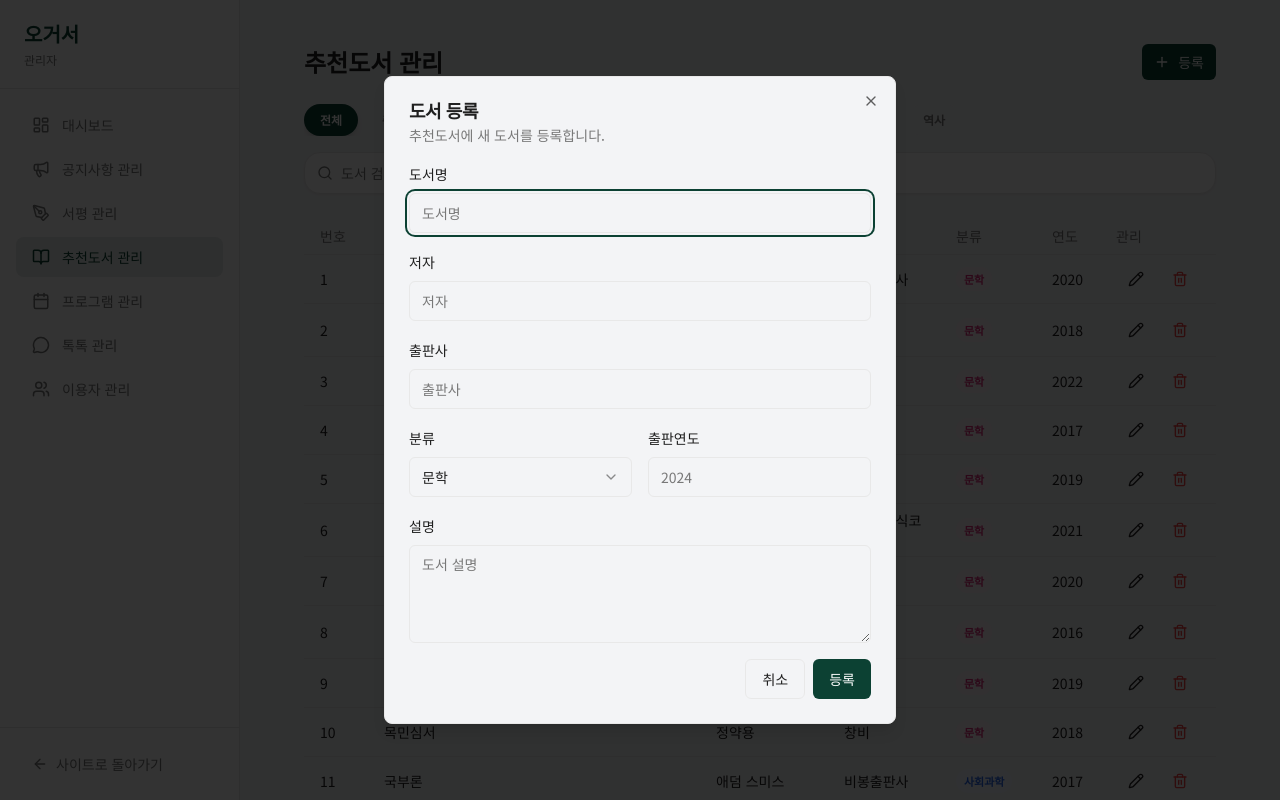
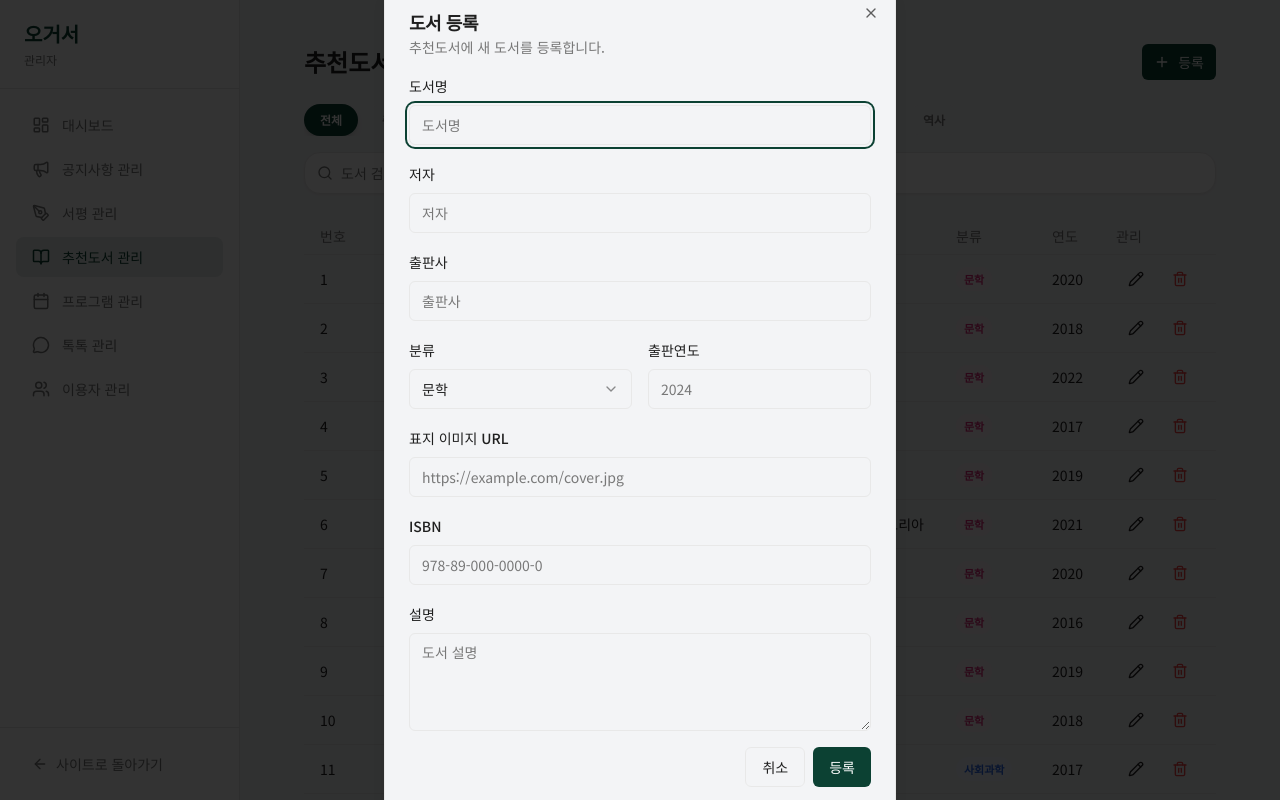
Before and after one commit to tensw/skku_book_ogeoseo, a Next.js app: page /admin/classics in a window 1280 px wide. Both pictures are taken after a click on the button "등록". Shown: the top 800 px of the page. Built offline with nearby package versions, Linux system fonts and the light colour scheme; a web font is replaced by a local one.

Commit message:
feat: 추천도서 관리 UI 개선
- 저자/출판사 컬럼 whitespace-nowrap 및 너비 확대
- 등록/수정 폼에 표지 이미지 URL, ISBN 필드 추가

Co-Authored-By: Claude Opus 4.6 <noreply@anthropic.com>

```diff
--- a/app/admin/classics/page.tsx
+++ b/app/admin/classics/page.tsx
@@ -58,6 +58,8 @@ export default function AdminClassicsPage() {
   const [formCategory, setFormCategory] = useState("문학")
   const [formYear, setFormYear] = useState("")
   const [formDescription, setFormDescription] = useState("")
+  const [formCover, setFormCover] = useState("")
+  const [formIsbn, setFormIsbn] = useState("")
 
   const filtered = classicList
     .filter((c) => activeTab === "all" || c.category === activeTab)
@@ -75,6 +77,8 @@ export default function AdminClassicsPage() {
     setFormCategory("문학")
     setFormYear("")
     setFormDescription("")
+    setFormCover("")
+    setFormIsbn("")
     setDialogOpen(true)
   }
 
@@ -86,6 +90,8 @@ export default function AdminClassicsPage() {
     setFormCategory(classic.category)
     setFormYear(String(classic.year))
     setFormDescription(classic.description)
+    setFormCover(classic.cover)
+    setFormIsbn(classic.isbn || "")
     setDialogOpen(true)
   }
 
@@ -104,6 +110,8 @@ export default function AdminClassicsPage() {
                 category: formCategory,
                 year: Number(formYear) || c.year,
                 description: formDescription,
+                cover: formCover || c.cover,
+                isbn: formIsbn || c.isbn,
               }
             : c
         )
@@ -117,7 +125,8 @@ export default function AdminClassicsPage() {
         year: Number(formYear) || new Date().getFullYear(),
         category: formCategory,
         description: formDescription,
-        cover: "https://picsum.photos/seed/classic-default/200/280",
+        cover: formCover || "https://picsum.photos/seed/classic-default/200/280",
+        isbn: formIsbn || undefined,
       }
       setClassicList((prev) => [newClassic, ...prev])
     }
@@ -140,8 +149,8 @@ export default function AdminClassicsPage() {
   const columns = [
     { key: "id", label: "번호", className: "w-16", hideOnMobile: true },
     { key: "title", label: "도서명" },
-    { key: "author", label: "저자", className: "w-32", hideOnMobile: true },
-    { key: "publisher", label: "출판사", className: "w-28", hideOnMobile: true },
+    { key: "author", label: "저자", className: "w-40 whitespace-nowrap", hideOnMobile: true },
+    { key: "publisher", label: "출판사", className: "w-32 whitespace-nowrap", hideOnMobile: true },
     {
       key: "category",
       label: "분류",
@@ -269,6 +278,24 @@ export default function AdminClassicsPage() {
               </div>
             </div>
             <div className="space-y-2">
+              <Label htmlFor="classic-cover">표지 이미지 URL</Label>
+              <Input
+                id="classic-cover"
+                value={formCover}
+                onChange={(e) => setFormCover(e.target.value)}
+                placeholder="https://example.com/cover.jpg"
+              />
+            </div>
+            <div className="space-y-2">
+              <Label htmlFor="classic-isbn">ISBN</Label>
+              <Input
+                id="classic-isbn"
+                value={formIsbn}
+                onChange={(e) => setFormIsbn(e.target.value)}
+                placeholder="978-89-000-0000-0"
+              />
+            </div>
+            <div className="space-y-2">
               <Label htmlFor="classic-desc">설명</Label>
               <Textarea
                 id="classic-desc"
```
